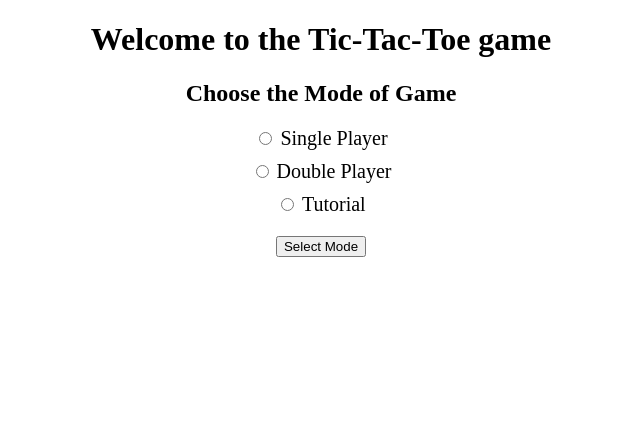
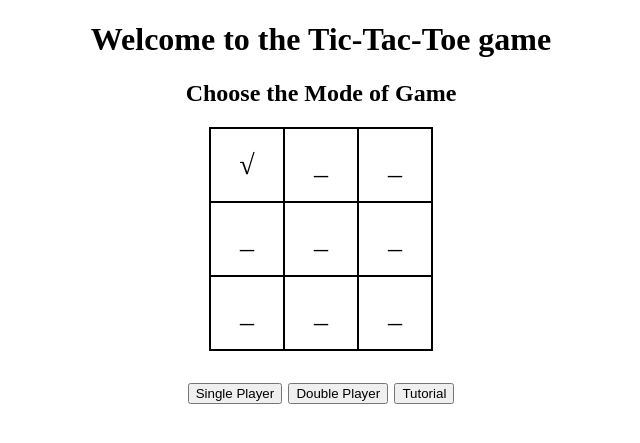
Before and after one commit to MogitBT/Tic_Tac_Toe---Web-based, a Flask app: page / in a window 1280 px wide. Shown: the top 443 px of the page, without its empty margins (319-959 px from the left). Run offline with Flask 3, Linux system fonts and the light colour scheme.

Commit message:
"Updated game logic, templates, and styles for Tic-Tac-Toe game modes"

```diff
--- a/app.py
+++ b/app.py
@@ -5,16 +5,16 @@ app = Flask(__name__)
 
 @app.route('/', methods=['GET', 'POST'])
 def home():
-    return render_template('home.html')
+    return render_template('home.html',game=Game.layout())
 
 @app.route('/select_mode', methods=['POST'])
 def user_mode():
     user_mode = request.form.get('mode')
-    if user_mode == '1':
+    if user_mode == 'Single Player':
         return redirect(url_for('single_player'))
-    elif user_mode == '2':
+    elif user_mode == 'Double Player':
         return redirect(url_for('double_player'))
-    elif user_mode == '3':
+    elif user_mode == 'Tutorial':
         return redirect(url_for('tutorial'))
 
 @app.route('/double_player')
--- a/game.py
+++ b/game.py
@@ -1,4 +1,5 @@
 import random
+
 class Game:
     structure = ["_" for _ in range(9)]
     current_player = 'X'
@@ -37,12 +38,14 @@ class Game:
     def draw():
         if "_" not in Game.structure:
             return True
+        return False
 
     def refresh():
         Game.structure = ["_" for _ in range(9)]
         Game.current_player = 'X'
         Game.tutorial_step = 0
         Game.hint_index = 0
+        Game.tutorial_count = 0
 
     def update(position, player):
         if Game.user_input(position, player):
@@ -59,11 +62,7 @@ class Game:
             return 'Invalid move'
 
     def bot_move_logic():
-        combinations = [
-            [0, 1, 2], [3, 4, 5], [6, 7, 8],
-            [0, 3, 6], [1, 4, 7], [2, 5, 8],
-            [0, 4, 8], [2, 4, 6]
-        ]
+        combinations = Game.combination
         position = -1
 
         for combination in combinations:
@@ -105,7 +104,7 @@ class Game:
         return message
 
     def tutorial_logic():
-        if Game.tutorial_step <= len(Game.combination):
+        if Game.tutorial_step < len(Game.combination):
             next_hint_position = Game.combination[Game.tutorial_count][Game.hint_index]
             if Game.structure[next_hint_position] == "_":
                 Game.structure[next_hint_position] = "√"
@@ -115,31 +114,34 @@ class Game:
     def tutorial_update(position):
         if position.isdigit() and int(position) in range(1, 10):
             pos_index = int(position) - 1
-            if Game.tutorial_step <= len(Game.combination):
-                expected_positions = Game.combination[Game.tutorial_count]
+            if Game.tutorial_step < len(Game.combination):
+                expected_positions = Game.combination[Game.tutorial_step]
                 if pos_index == expected_positions[Game.hint_index]:
                     Game.structure[pos_index] = "X"
                     Game.hint_index += 1
                     if Game.hint_index == len(expected_positions):
                         Game.tutorial_step += 1
                         Game.hint_index = 0
+                        Game.tutorial_count += 1
                         if Game.tutorial_step < len(Game.combination):
-                            Game.refresh()
-                            Game.tutorial_count += 1
+                            Game.structure = ["_" for _ in range(9)]
                             Game.tutorial_logic()
                             return "Well done! Proceeded to the next level."
                         else:
+                            Game.refresh()
                             return "Tutorial complete! You've learned all the steps."
-                    bot_positions = Game.bot_combination[Game.tutorial_step]
-                    for bot_pos in bot_positions:
-                        if Game.structure[bot_pos] == '_':
-                            Game.structure[bot_pos] = "O"
-                            break
-                    Game.tutorial_logic()
-                    return "Correct move! Now it's your turn again."
+                    else:
+                        bot_positions = Game.bot_combination[Game.tutorial_step]
+                        for bot_pos in bot_positions:
+                            if Game.structure[bot_pos] == '_':
+                                Game.structure[bot_pos] = "O"
+                                break
+                        Game.tutorial_logic()
+                        return "Correct move! Now it's your turn again."
                 else:
                     return "Incorrect position. Try again."
             else:
+                Game.refresh()
                 return "Tutorial complete! You've learned all the steps."
         else:
             return "Invalid input. Please enter a number between 1 and 9."
--- a/templates/home.html
+++ b/templates/home.html
@@ -5,38 +5,52 @@
     <meta name="viewport" content="width=device-width, initial-scale=1.0">
     <title>Home</title>
     <style>
+        table {
+            margin: 20px auto;
+            border-collapse: collapse;
+        }
+        td {
+            width: 70px;
+            height: 70px;
+            text-align: center;
+            border: 2px solid #000;
+            font-size: 28px;
+        }
+        form {
+            display: inline;
+        }
         h1, h2 {
             text-align: center;
         }
         ul {
             text-align: center;
-            font-size: 20px;
+            font-size: 25px;
             list-style-type: none;
             padding: 0;
         }
         li {
-            margin: 10px 0;
+            margin: 20px 0;
         }
     </style>
 </head>
 <body>
     <h1>Welcome to the Tic-Tac-Toe game</h1>
     <h2>Choose the Mode of Game</h2>
+    <table>
+        {% for row in game %}
+            <tr>
+                {% for cell in row %}
+                    <td>{{ cell }}</td>
+                {% endfor %}
+            </tr>
+        {% endfor %}
+    </table>
     <form action="/select_mode" method="post">
         <ul>
-            <li>
-                <input type="radio" name="mode" value="1"> Single Player
-            </li>
-            <li>
-                <input type="radio" name="mode" value="2"> Double Player
-            </li>
-            <li>
-                <input type="radio" name="mode" value="3"> Tutorial
-            </li>
+            <input type="submit" name="mode" value="Single Player">
+            <input type="submit" name="mode" value="Double Player">
+            <input type="submit" name="mode" value="Tutorial">
         </ul>
-        <div style="text-align: center;">
-            <input type="submit" value="Select Mode">
-        </div>
     </form>
 </body>
 </html>
```
Also changed, not shown: templates/double_player.html (+4 -4 lines), templates/single_player.html (+4 -4 lines), templates/tutorial.html (+4 -4 lines).
